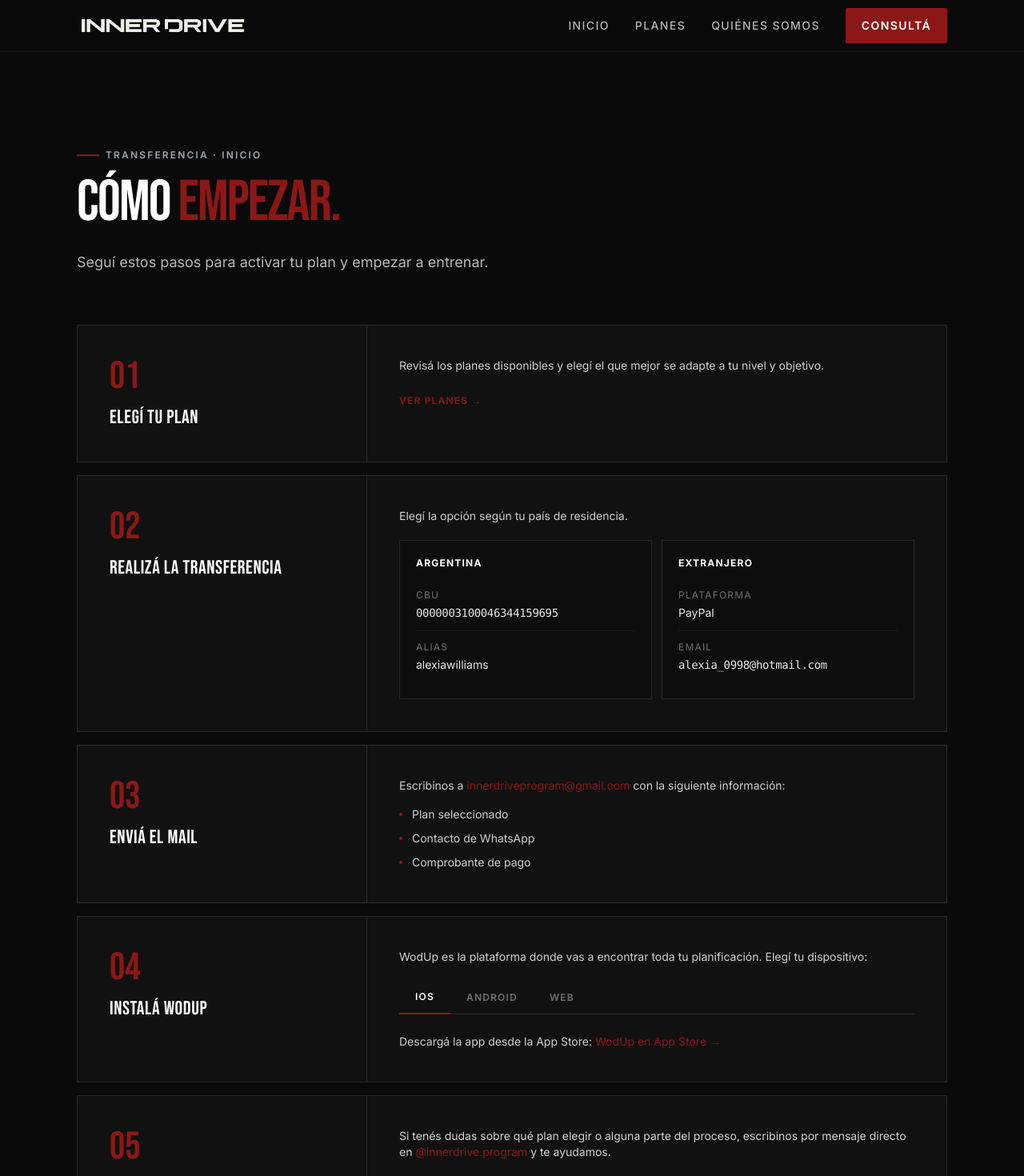
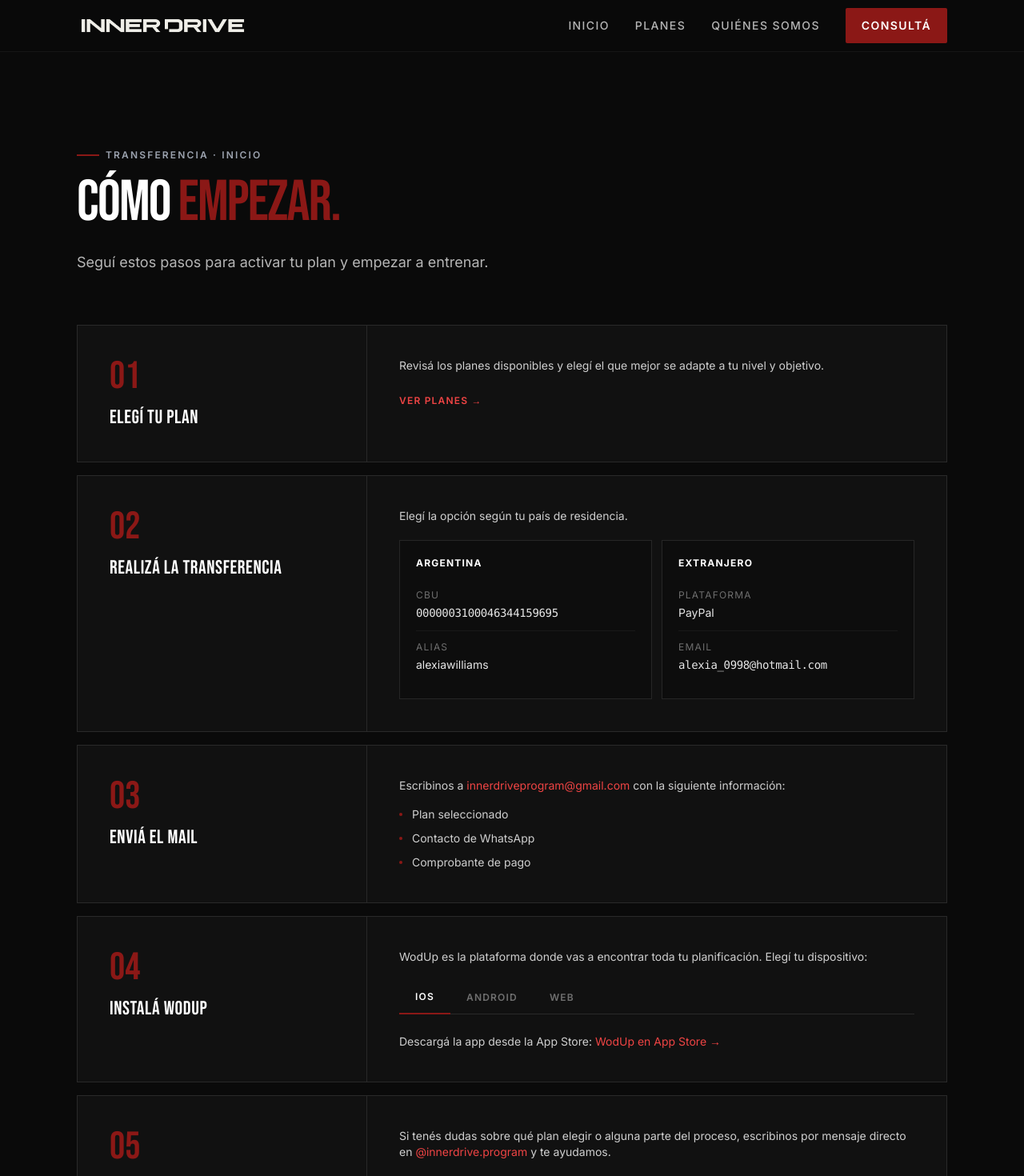
Before and after one commit to agusaldasoro/inner.drive, a Next.js app: page /como-empezar in a window 1280 px wide. Shown: the top 1470 px of the page at 80% size. Built offline with nearby package versions, Linux system fonts and the light colour scheme.

Commit message:
Fix link color

```diff
--- a/src/app/como-empezar/page.tsx
+++ b/src/app/como-empezar/page.tsx
@@ -25,7 +25,7 @@ export default function ComoEmpezarPage() {
             <div className="mt-5">
               <Link
                 href="/planes"
-                className="text-xs font-semibold uppercase tracking-widest text-brand-red transition-colors hover:text-white"
+                className="text-xs font-semibold uppercase tracking-widest text-brand-red-link transition-colors hover:text-white"
               >
                 Ver planes →
               </Link>
@@ -53,7 +53,7 @@ export default function ComoEmpezarPage() {
               Escribinos a{" "}
               <a
                 href={`mailto:${contact.email}`}
-                className="text-brand-red transition-colors hover:underline"
+                className="text-brand-red-link transition-colors hover:underline"
               >
                 {contact.email}
               </a>{" "}
@@ -88,7 +88,7 @@ export default function ComoEmpezarPage() {
                 href={contact.instagramUrl}
                 target="_blank"
                 rel="noreferrer"
-                className="text-brand-red transition-colors hover:underline"
+                className="text-brand-red-link transition-colors hover:underline"
               >
                 {contact.instagramHandle}
               </a>{" "}
--- a/src/app/contacto/page.tsx
+++ b/src/app/contacto/page.tsx
@@ -47,7 +47,7 @@ function Row({
         {label}
       </span>
       {href ? (
-        <a href={href} target="_blank" rel="noreferrer" className="hover:text-brand-red">
+        <a href={href} target="_blank" rel="noreferrer" className="hover:text-brand-red-link">
           {value}
         </a>
       ) : (
--- a/src/components/Footer.tsx
+++ b/src/components/Footer.tsx
@@ -17,9 +17,9 @@ export default function Footer() {
             Navegación
           </h4>
           <ul className="mt-4 space-y-2 text-sm text-white/80">
-            <li><Link href="/planes" className="hover:text-brand-red">Planes</Link></li>
-            <li><Link href="/quienes-somos" className="hover:text-brand-red">Quiénes somos</Link></li>
-            <li><Link href="/como-empezar" className="hover:text-brand-red">Cómo empezar</Link></li>
+            <li><Link href="/planes" className="hover:text-brand-red-link">Planes</Link></li>
+            <li><Link href="/quienes-somos" className="hover:text-brand-red-link">Quiénes somos</Link></li>
+            <li><Link href="/como-empezar" className="hover:text-brand-red-link">Cómo empezar</Link></li>
           </ul>
         </div>
         <div>
@@ -32,13 +32,13 @@ export default function Footer() {
                 href={contact.instagramUrl}
                 target="_blank"
                 rel="noreferrer"
-                className="hover:text-brand-red"
+                className="hover:text-brand-red-link"
               >
                 Instagram · {contact.instagramHandle}
               </a>
             </li>
             <li>
-              <a href={`mailto:${contact.email}`} className="hover:text-brand-red">
+              <a href={`mailto:${contact.email}`} className="hover:text-brand-red-link">
                 {contact.email}
               </a>
             </li>
--- a/src/components/WodUpInstructions.tsx
+++ b/src/components/WodUpInstructions.tsx
@@ -39,7 +39,7 @@ export default function WodUpInstructions() {
               href="https://www.wodup.com/signup/athlete"
               target="_blank"
               rel="noreferrer"
-              className="text-brand-red transition-colors hover:underline"
+              className="text-brand-red-link transition-colors hover:underline"
             >
               wodup.com/signup →
             </a>
@@ -53,7 +53,7 @@ export default function WodUpInstructions() {
               href="https://apps.apple.com/es/app/wodup/id1407715516"
               target="_blank"
               rel="noreferrer"
-              className="text-brand-red transition-colors hover:underline"
+              className="text-brand-red-link transition-colors hover:underline"
             >
               WodUp en App Store →
             </a>
@@ -74,7 +74,7 @@ export default function WodUpInstructions() {
                     href="https://www.wodup.com/signup/athlete"
                     target="_blank"
                     rel="noreferrer"
-                    className="text-brand-red transition-colors hover:underline"
+                    className="text-brand-red-link transition-colors hover:underline"
                   >
                     wodup.com/signup
                   </a>
--- a/tailwind.config.ts
+++ b/tailwind.config.ts
@@ -8,6 +8,7 @@ export default {
         brand: {
           red: "#8B1816",
           "red-dim": "#5A0F0E",
+          "red-link": "#ef4444",
           ink: "#0A0A0A",
           panel: "#111111",
           line: "#1f1f1f",
```
